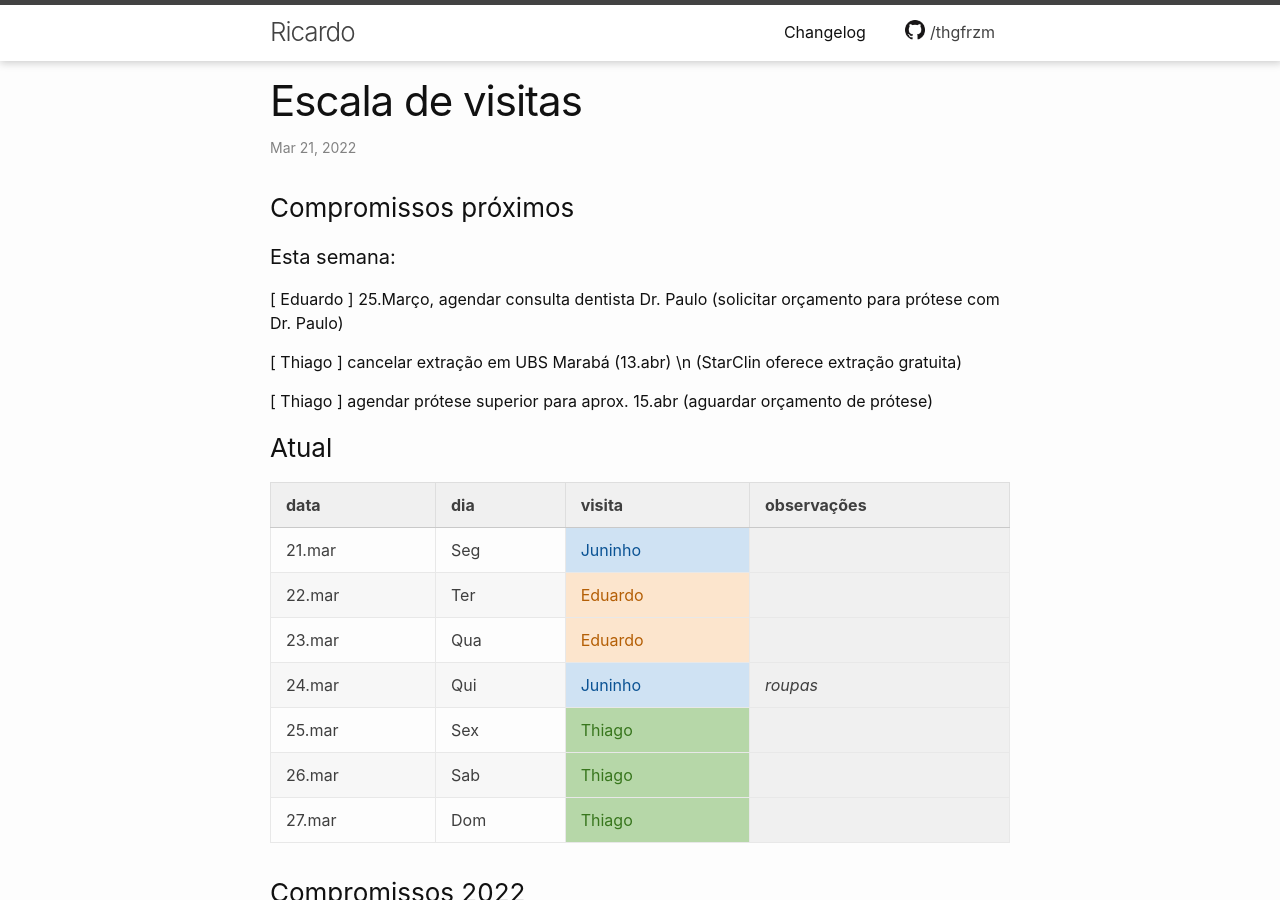
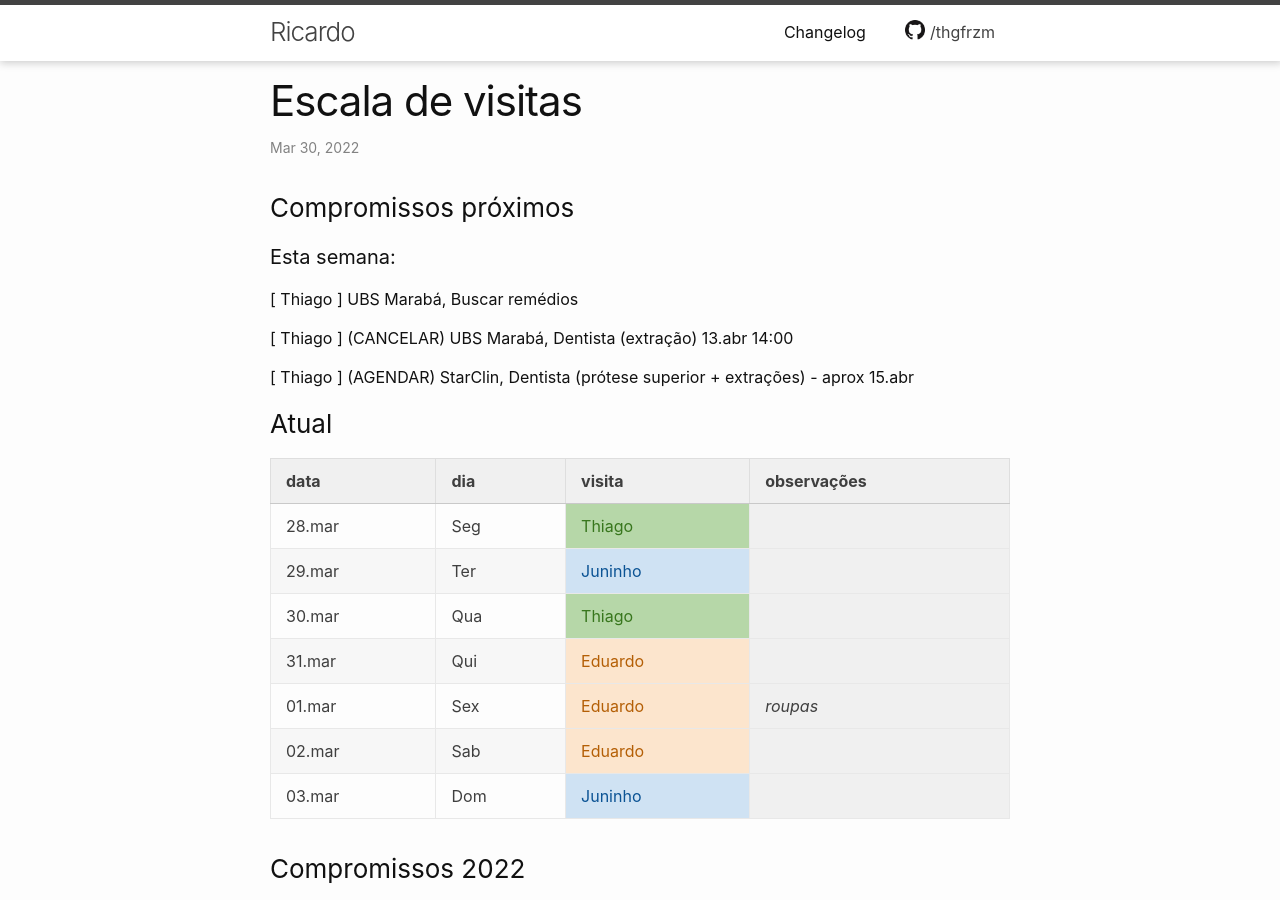
Before and after one commit to thgfrzm/ricardo, a Jekyll site: the page built from _posts/2018-12-13-escala-visitas.markdown, in a window 1280 px wide and 900 px high. Built offline with Jekyll 4.4.1, drawn with Linux system fonts in a browser that asks for light colours; some of the changed text lies outside the part shown.

Commit message:
Update 2018-12-13-escala-visitas.markdown

```diff
--- a/_posts/2018-12-13-escala-visitas.markdown
+++ b/_posts/2018-12-13-escala-visitas.markdown
@@ -1,7 +1,7 @@
 ---
 layout: post
 title:  "Escala de visitas"
-date:   2022-03-21 00:00:00 -0300
+date:   2022-03-30 00:00:00 -0300
 categories: agenda
 ---
 <!--
@@ -14,24 +14,24 @@ categories: agenda
 
 #### Esta semana:
 
-[ Eduardo ] 25.Março, agendar consulta dentista Dr. Paulo (solicitar orçamento para prótese com Dr. Paulo)
+[ Thiago  ] UBS Marabá, Buscar remédios
 
-[ Thiago  ] cancelar extração em UBS Marabá (13.abr) \n (StarClin oferece extração gratuita)
+[ Thiago  ] (CANCELAR)  UBS Marabá, Dentista (extração) 13.abr 14:00
 
-[ Thiago  ] agendar prótese superior para aprox. 15.abr (aguardar orçamento de prótese)
+[ Thiago  ] (AGENDAR)   StarClin, Dentista (prótese superior + extrações) - aprox 15.abr
 
 
 ### Atual
 
 | data   | dia | visita  | observações |
 | ------ | --- | ------- | ----------- |
-| 21.mar | Seg | Juninho |             |
-| 22.mar | Ter | Eduardo |             |
-| 23.mar | Qua | Eduardo |             |
-| 24.mar | Qui | Juninho | _roupas_    |
-| 25.mar | Sex | Thiago  |             |
-| 26.mar | Sab | Thiago  |             |
-| 27.mar | Dom | Thiago  |             |
+| 28.mar | Seg | Thiago  |             |
+| 29.mar | Ter | Juninho |             |
+| 30.mar | Qua | Thiago  |             |
+| 31.mar | Qui | Eduardo |             |
+| 01.mar | Sex | Eduardo | _roupas_    |
+| 02.mar | Sab | Eduardo |             |
+| 03.mar | Dom | Juninho |             |
 
 
 ### Compromissos 2022
@@ -50,9 +50,10 @@ categories: agenda
 | 24.fev | Qui --:-- | Eduardo     | Orçamentos - Dentista (prótese)                                                                                    |
 | 01.mar | Ter --:-- | Thiago      | UBS Marabá, Buscar remédios                                                                                        |
 | 11.mar | Sex 08:30 | Eduardo     | UBS Marabá, Consulta - Dra. Luciana, levar receita médica + dados de pressão arterial diários                      |
-| 25.mar | Sex ??:?? | Eduardo     | Orçamentos - Dentista (prótese) - Dr Paulo, horário a confirmar                                                    |
-| 25.mar | Sex ??:?? | Thiago      | (AGENDAR)   StarClin, Dentista (prótese + extrações)                                                               |
-| 13.abr | Qua 14:00 | Thiago      | (CANCELAR)  UBS Marabá, Dentista (extração)                                                                        |
+| 25.mar | Sex --:-- | Eduardo     | Orçamentos - Dentista (prótese) - Dr Paulo                                                                         |
+| 01.abr | Sex --:-- | Thiago      | UBS Marabá, Buscar remédios                                                                                        |
+| 01.abr | Sex --:-- | Thiago      | (AGENDAR)   StarClin, Dentista (prótese + extrações)                                                               |
+| 01.abr | Sex --:-- | Thiago      | (CANCELAR)  UBS Marabá, Dentista (extração) 13.abr 14:00                                                           |  |
 | 27.abr | Qua 09:15 | ?           | UBS Marabá, Nutricionista                                                                                          |
 | 31.out | ??? ??:?? | ?           | UBS Marabá, agendar consulta médica para SET (em março exames tiveram bons resultados, pressão arterial aceitável) |
 
```
Also changed, not shown: other parts of _posts/2018-12-13-escala-visitas.markdown (+7 -0 lines).
